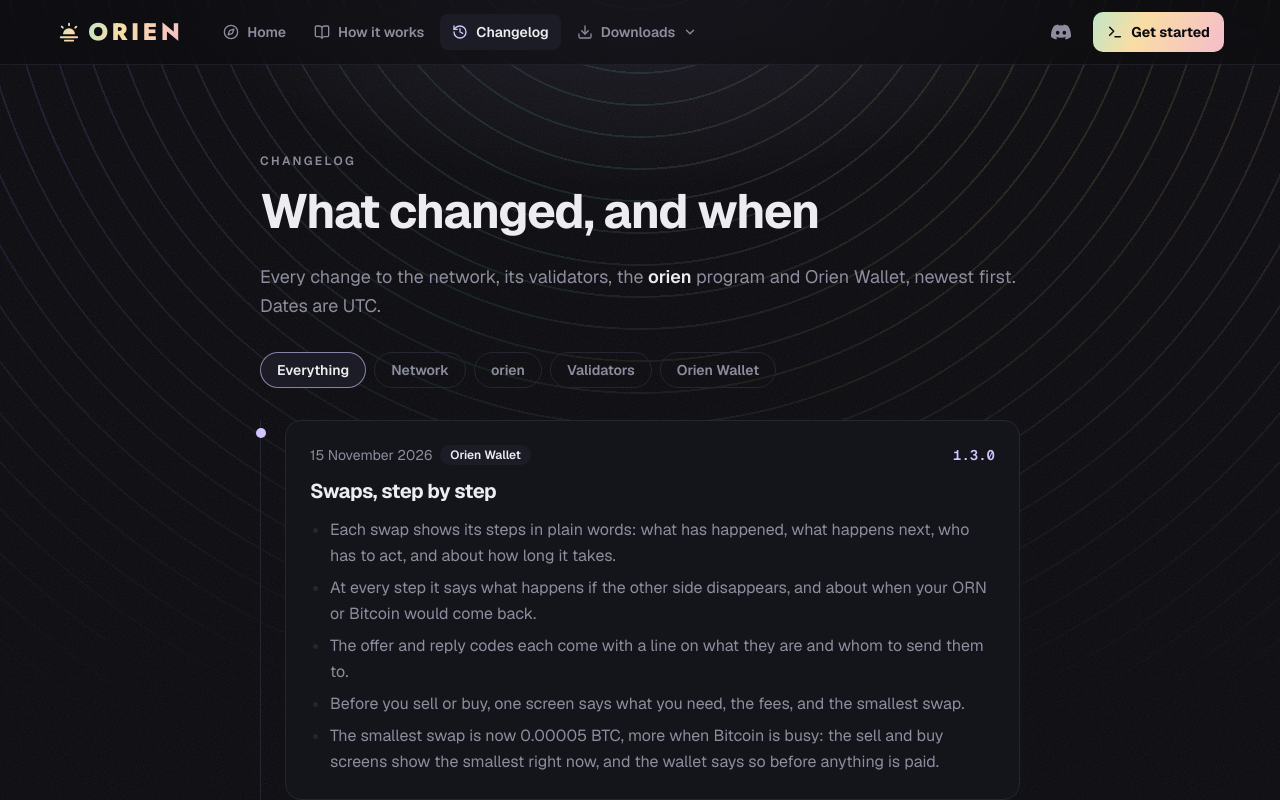
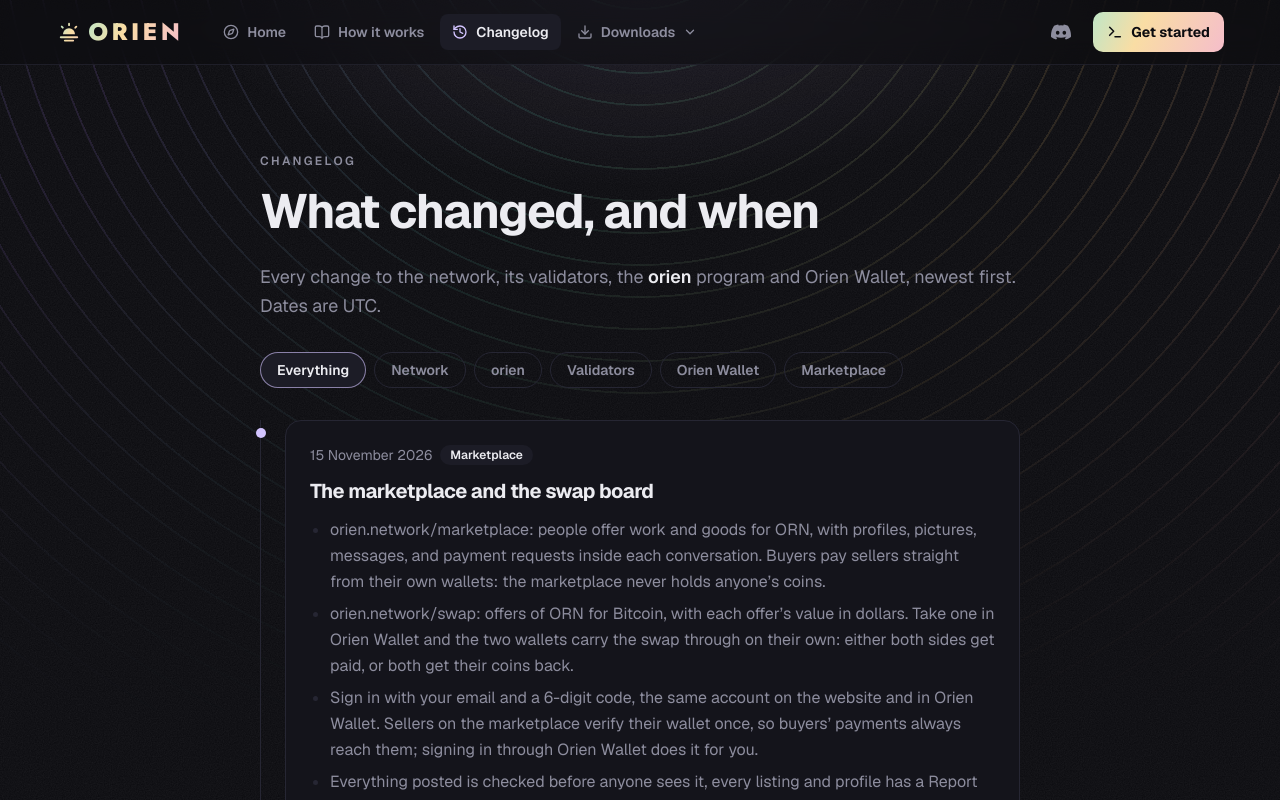
Before and after one commit to GnosysLabs/orien, a Next.js app in the folder web/: page /changelog in a window 1280 px wide. Shown: the top 800 px of the page. Built offline with nearby package versions, Linux system fonts and the light colour scheme.

Commit message:
Changelog: the marketplace and the swap board
Co-Authored-By: Claude Opus 5.5 <noreply@anthropic.com>

```diff
--- a/web/src/content/changelog.ts
+++ b/web/src/content/changelog.ts
@@ -2,7 +2,7 @@
 // each release of orien or Orien Wallet, and for any change to the network.
 // Dates are UTC.
 
-export type Product = 'network' | 'orien' | 'validators' | 'wallet'
+export type Product = 'network' | 'orien' | 'validators' | 'wallet' | 'marketplace'
 
 export type Entry = {
   date: string
@@ -19,9 +19,21 @@ export const PRODUCTS: Record<Product, string> = {
   orien: 'orien',
   validators: 'Validators',
   wallet: 'Orien Wallet',
+  marketplace: 'Marketplace',
 }
 
 export const CHANGELOG: Entry[] = [
+  {
+    date: '2026-11-15',
+    products: ['marketplace'],
+    title: 'The marketplace and the swap board',
+    changes: [
+      'orien.network/marketplace: people offer work and goods for ORN, with profiles, pictures, messages, and payment requests inside each conversation. Buyers pay sellers straight from their own wallets: the marketplace never holds anyone’s coins.',
+      'orien.network/swap: offers of ORN for Bitcoin, with each offer’s value in dollars. Take one in Orien Wallet and the two wallets carry the swap through on their own: either both sides get paid, or both get their coins back.',
+      'Sign in with your email and a 6-digit code, the same account on the website and in Orien Wallet. Sellers on the marketplace verify their wallet once, so buyers’ payments always reach them; signing in through Orien Wallet does it for you.',
+      'Everything posted is checked before anyone sees it, every listing and profile has a Report link, and you can delete your account at any time. orien.network/privacy says what is kept and why.',
+    ],
+  },
   {
     date: '2026-11-15',
     products: ['wallet'],
```
